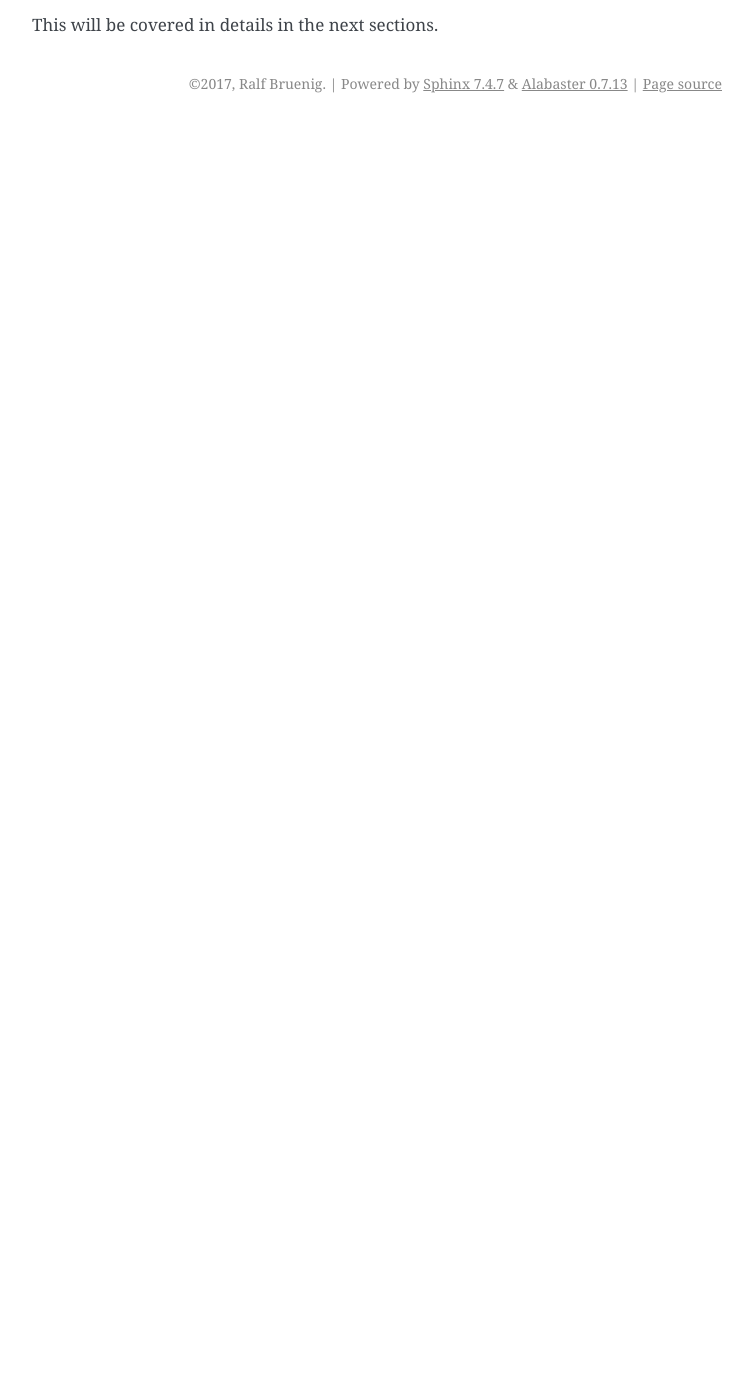
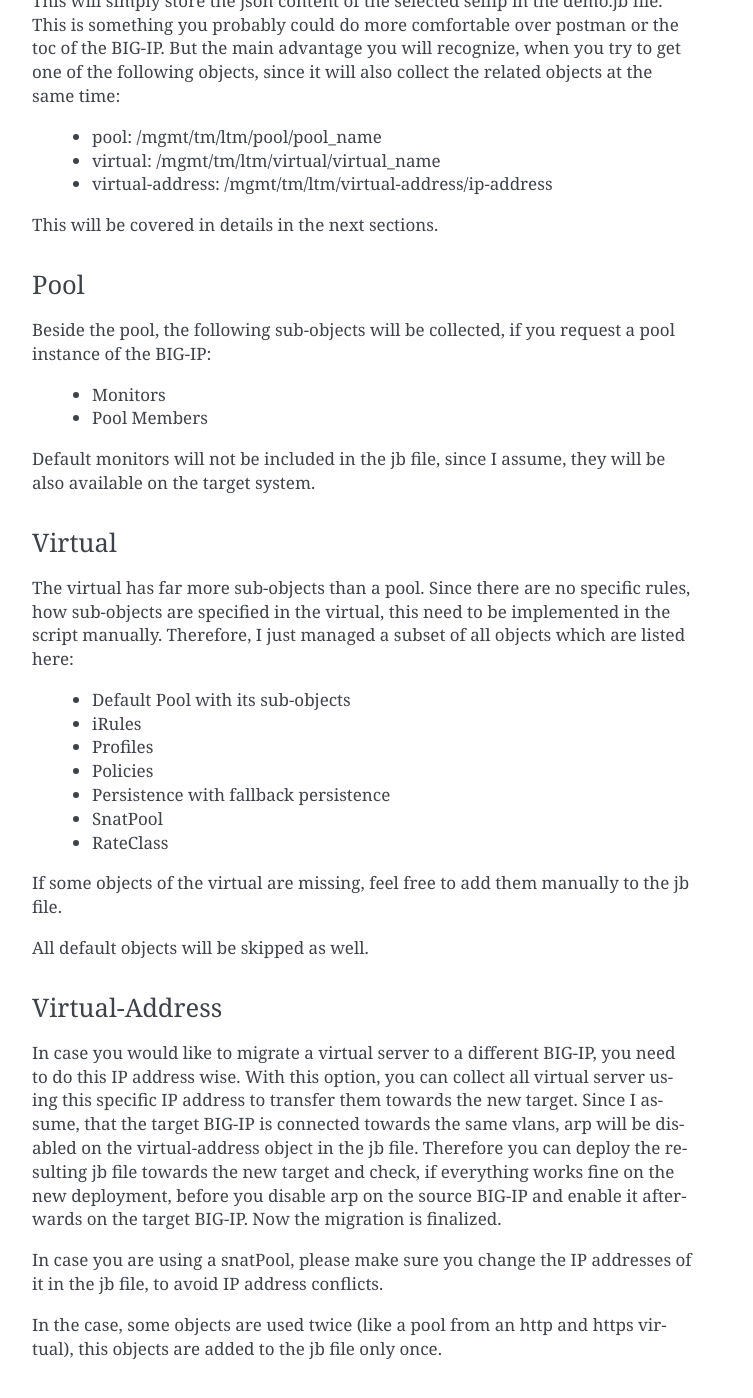
Before and after one commit to rabru/bigip-jb, a Sphinx documentation site: the page built from docs/source/instruction.rst, in a window 1280 px wide and 1400 px high, scrolled down 11556 px. Shown: the whole window, without its empty margins (388-1141 px from the left). Built offline with Sphinx 7.4.7, drawn with Linux system fonts in a browser that asks for light colours; before the commit the page ends 11679 px from its top, so only the background shows below that; some of the changed text lies outside the part shown.

```diff
--- a/docs/source/instruction.rst
+++ b/docs/source/instruction.rst
@@ -234,7 +234,10 @@ If you also would like to create the partition within this jb file, or you would
 
 	# Some more objects below . . .
 
-Be aware, that all objects without the 'fullPath' property will ignore this Partition settings. The script assumes in this case, that the object will be a global setting and not something you can move in the partition. This also effects the case, that you put only up to two properties in the object beside the 'selfLink' to adapt only this properties at the target.
+Be aware, that all objects without the 'fullPath' property will ignore this Partition settings.
+The script assumes in this case, that the object will be a global setting and not something you
+can move in a partition. This also effects the case, that you put only up to two properties in
+the object beside the 'selfLink' to change only this properties at the target.
 
 Application
 ~~~~~~~~~~~
@@ -249,6 +252,15 @@ I personally like to collect all belonging elements of one application together.
 Like at partitions, the reference path in virtuals and pools to objects created below the same jb-header, will be adapted. Also it is possible to use the application option together with partition. But since the iApp will be created in the background, the application option can't be used together with the transaction option. I also do not see any need for it. In case of an error, simply remove the iApp and start from scratch.
 
 As described at the Partition section, also here we will ignore the Application setting, if the 'fullPath' property is missing in the object.
+
+Host
+~~~~
+
+With the host property, you can preset the target BIG-IP. This will overwrite the given host of
+the sendjb.py command. Over this you can create a jb file designed for a specific target. But
+mainly I introduced the host property, to be able to send within one jb file the same configuration
+to several BIG-IP's. Please have a look at this `example <../../example/sendConfigurationHostList-Blank.jb>`_
+for more details.
 
 Preprocessor
 ------------
@@ -384,3 +396,48 @@ This is something you probably could do more comfortable over postman or the toc
  - virtual-address:	/mgmt/tm/ltm/virtual-address/ip-address
 
 This will be covered in details in the next sections.
+
+Pool
+~~~~
+
+Beside the pool, the following sub-objects will be collected, if you request a pool instance of the BIG-IP:
+
+ - Monitors
+ - Pool Members
+
+Default monitors will not be included in the jb file, since I assume, they will be also available on the target system.
+
+Virtual
+~~~~~~~
+
+The virtual has far more sub-objects than a pool. Since there are no specific rules,
+how sub-objects are specified in the virtual, this need to be implemented in the script manually.
+Therefore, I just managed a subset of all objects which are listed here:
+
+ - Default Pool with its sub-objects
+ - iRules
+ - Profiles
+ - Policies
+ - Persistence with fallback persistence
+ - SnatPool
+ - RateClass
+
+If some objects of the virtual are missing, feel free to add them manually to the jb file.
+
+All default objects will be skipped as well.
+
+Virtual-Address
+~~~~~~~~~~~~~~~
+
+In case you would like to migrate a virtual server to a different BIG-IP, you need to do this
+IP address wise. With this option, you can collect all virtual server using this specific
+IP address to transfer them towards the new target. Since I assume, that the target BIG-IP is
+connected towards the same vlans, arp will be disabled on the virtual-address object in the jb file. Therefore
+you can deploy the resulting jb file towards the new target and check, if everything works fine
+on the new deployment, before you disable arp on the source BIG-IP and enable it
+afterwards on the target BIG-IP. Now the migration is finalized.
+
+In case you are using a snatPool, please make sure you change the IP addresses of it in the jb file,
+to avoid IP address conflicts.
+
+In the case, some objects are used twice (like a pool from an http and https virtual), this objects are added to the jb file only once.
--- a/shared.py
+++ b/shared.py
@@ -60,7 +60,7 @@ def get_version(bigip, basePath):
                                                         version['product'] = buf1
 
 
-	print "Target system: %s v%s" % ( version['product'], version['string'] )
+	print "Host %s: %s v%s" % ( basePath.split('//')[1], version['product'], version['string'] )
         return version
 
 
```
Also changed, not shown: preprocessor.py (+24 -19 lines), sendjb.py (+26 -6 lines), 8 other files.
